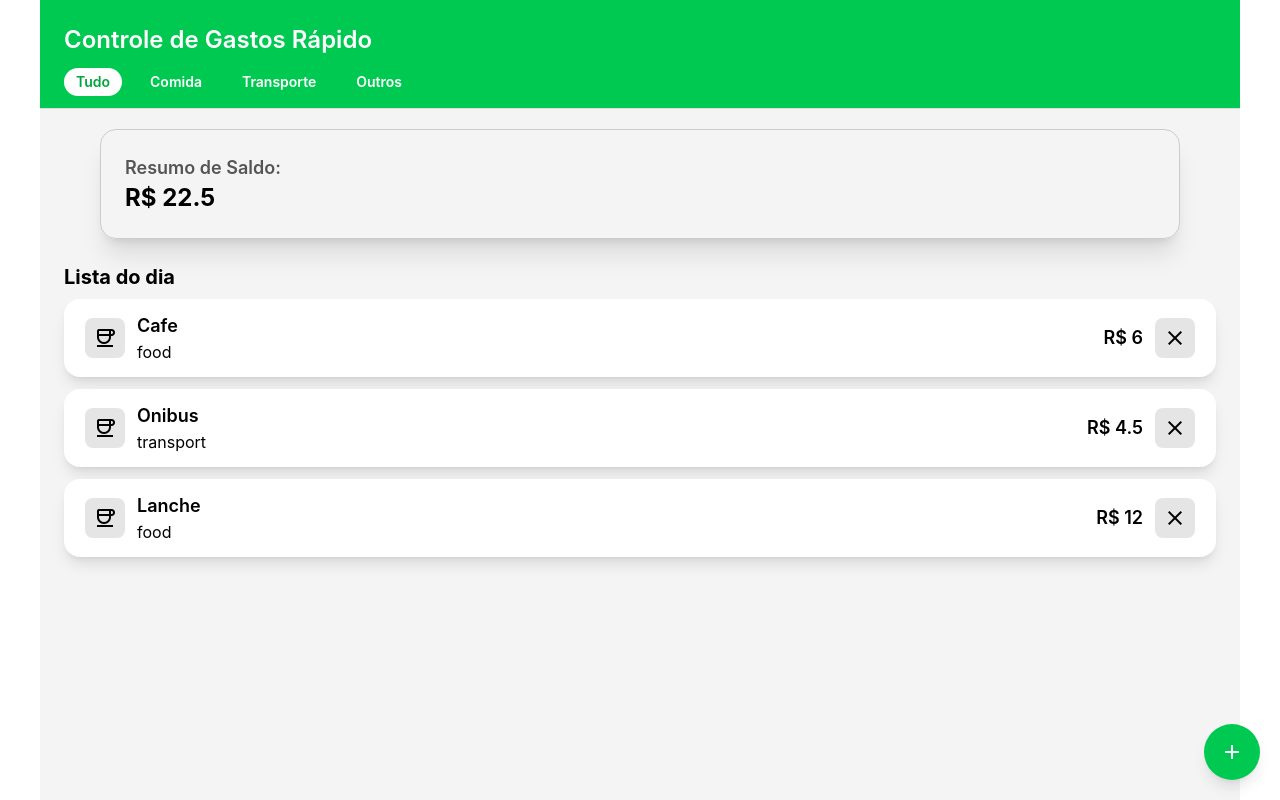
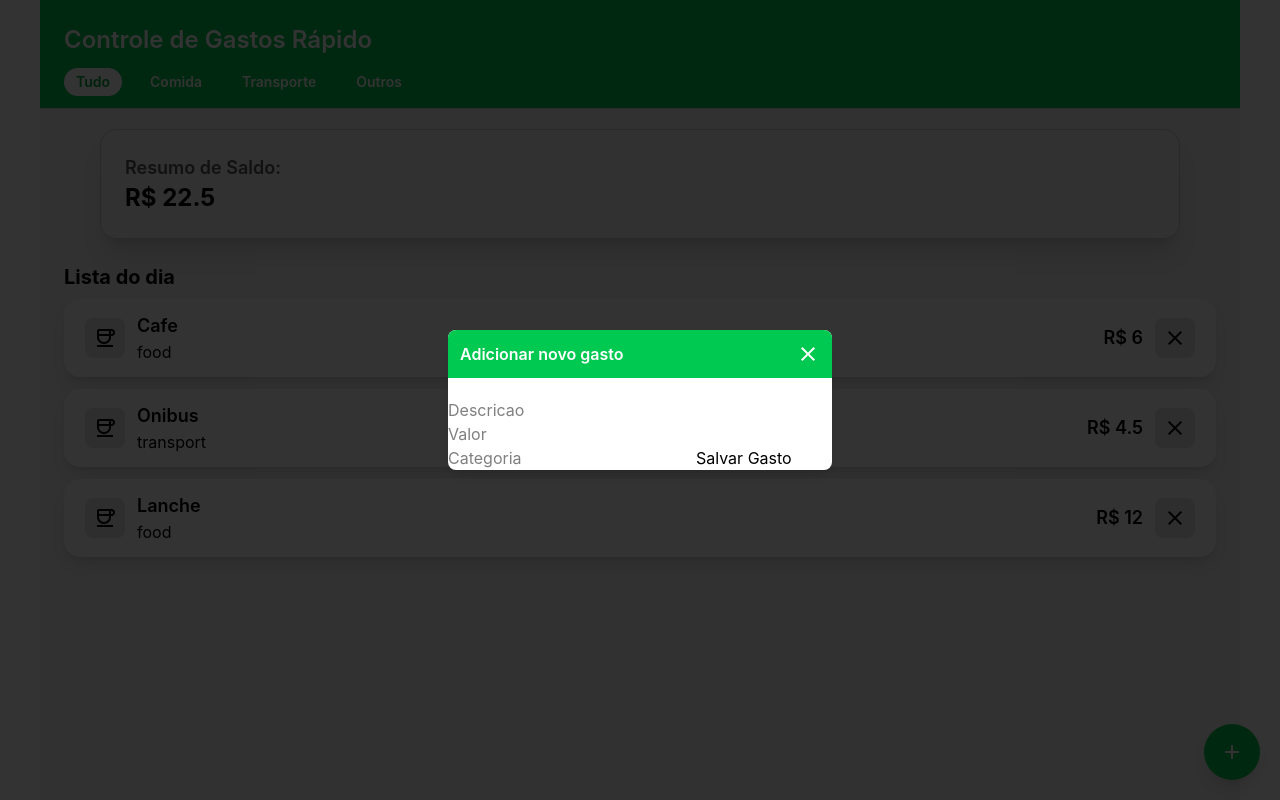
Before and after one commit to matheusmichalski/cost_fast_control, a Vue app: page / in a window 1280 px wide. Both pictures are taken after a click on the button "add". Built offline with nearby package versions, Linux system fonts and the light colour scheme.

Commit message:
feat: add AddItem component for expense entry and integrate popup functionality

```diff
--- a/src/App.vue
+++ b/src/App.vue
@@ -1,5 +1,6 @@
 <script setup>
 import { computed, ref } from 'vue';
+import AddItem from './components/addItem.vue';
 
 const expenses = ref([
     { id: 1, title: 'Cafe', value: 6, category: 'food' },
@@ -7,10 +8,12 @@ const expenses = ref([
     { id: 3, title: 'Lanche', value: 12, category: 'food' },
 ]);
 
-const title = ref('');
-const value = ref('');
-const category = ref('');
 const filter = ref('all');
+const showPopup = ref(false);
+
+const togglePopup = () => {
+    showPopup.value = !showPopup.value;
+};
 
 const filtered = computed(() => {
     if (filter.value === 'all') {
@@ -23,31 +26,8 @@ const total = computed(() => {
     return expenses.value.reduce((sum, item) => sum + Number(item.value || 0), 0);
 });
 
-function addExpense() {
-    if (!title.value.trim() || !value.value.trim()) {
-        alert('Preencha tudo');
-        return;
-    }
-    expenses.value.push({
-        id: Date.now(),
-        title: title.value,
-        value: value.value,
-        category: category.value || 'other',
-    });
-    title.value = '';
-    value.value = '';
-    category.value = '';
-}
-
 function removeExpense(id) {
     expenses.value = expenses.value.filter((item) => item.id !== id);
-}
-
-function clearAll() {
-    if (!confirm('Tem certeza?')) {
-        return;
-    }
-    expenses.value = [];
 }
 </script>
 
@@ -99,42 +79,13 @@ function clearAll() {
                     </div>
                 </li>
             </ul>
-            <!-- <table class="w-full text-sm border-collapse">
-                <thead>
-                    <tr>
-                        <th class="border border-[#eee] p-1.5 text-left">Descricao</th>
-                        <th class="border border-[#eee] p-1.5 text-left">Categoria</th>
-                        <th class="border border-[#eee] p-1.5 text-left">Valor</th>
-                        <th class="border border-[#eee] p-1.5 text-left"></th>
-                    </tr>
-                </thead>
-                <tbody>
-                    <tr v-for="item in filtered" :key="item.id">
-                        <td class="border border-[#eee] p-1.5 text-left">{{ item.title }}</td>
-                        <td class="border border-[#eee] p-1.5 text-left">{{ item.category }}</td>
-                        <td class="border border-[#eee] p-1.5 text-left">{{ item.value }}</td>
-                        <td class="border border-[#eee] p-1.5 text-left">
-                            <button class="small-btn" @click="removeExpense(item.id)">X</button>
-                        </td>
-                    </tr>
-                </tbody>
-            </table> -->
         </div>
 
-        <!-- <div class="panel">
-                <h2>Nova despesa</h2>
-                <input v-model="title" class="input" placeholder="Descricao" />
-                <input v-model="value" class="input" placeholder="Valor" />
-                <input v-model="category" class="input" placeholder="Categoria" />
-                <div class="row">
-                    <button class="small-btn" @click="addExpense">Add</button>
-                    <button class="small-btn" @click="clearAll">Limpar tudo</button>
-                </div>
-            </div> -->
-
         <button
-            class="material-symbols-outlined fixed bottom-5 right-5 bg-green-500 text-white rounded-full p-4 text-2xl shadow-lg">
+            class="material-symbols-outlined fixed bottom-5 right-5 bg-green-500 text-white rounded-full p-4 text-2xl shadow-lg"
+            @click="togglePopup">
             add
         </button>
+        <AddItem v-if="showPopup" @close="showPopup = false" />
     </main>
 </template>
--- /dev/null
+++ b/src/components/addItem.vue
@@ -0,0 +1,54 @@
+<script setup>
+import { ref } from 'vue';
+
+const title = ref('');
+const value = ref('');
+const category = ref('');
+const emit = defineEmits(['close'])
+
+function addExpense() {
+    if (!title.value.trim() || !value.value.trim()) {
+        alert('Preencha tudo');
+        return;
+    }
+    expenses.value.push({
+        id: Date.now(),
+        title: title.value,
+        value: value.value,
+        category: category.value || 'other',
+    });
+    title.value = '';
+    value.value = '';
+    category.value = '';
+}
+
+function clearAll() {
+    if (!confirm('Tem certeza?')) {
+        return;
+    }
+    expenses.value = [];
+}
+
+const handleOverlayClick = (event) => {
+    if ((event.target).id === 'overlay') {
+        emit('close')
+    }
+}
+</script>
+
+<template>
+    <div id="overlay" @click="handleOverlayClick"
+        class="fixed inset-0 z-20 flex items-center justify-center bg-black/80">
+        <div class="max-w-sm rounded-lg bg-white shadow-lg overflow-hidden">
+            <div class="flex justify-between text-white bg-green-500 p-3 mb-5">
+                <h2 class="font-semibold">Adicionar novo gasto</h2>
+                <button class="material-symbols-outlined cursor-pointer" @click="emit('close')">close</button>
+            </div>
+            <input v-model="title" class="input" placeholder="Descricao" />
+            <input v-model="value" class="input" placeholder="Valor" />
+            <input v-model="category" class="input" placeholder="Categoria" />
+            <button class="" @click="addExpense">Salvar Gasto</button>
+            <!-- <button class="" @click="clearAll">Limpar tudo</button> -->
+        </div>
+    </div>
+</template>
```
